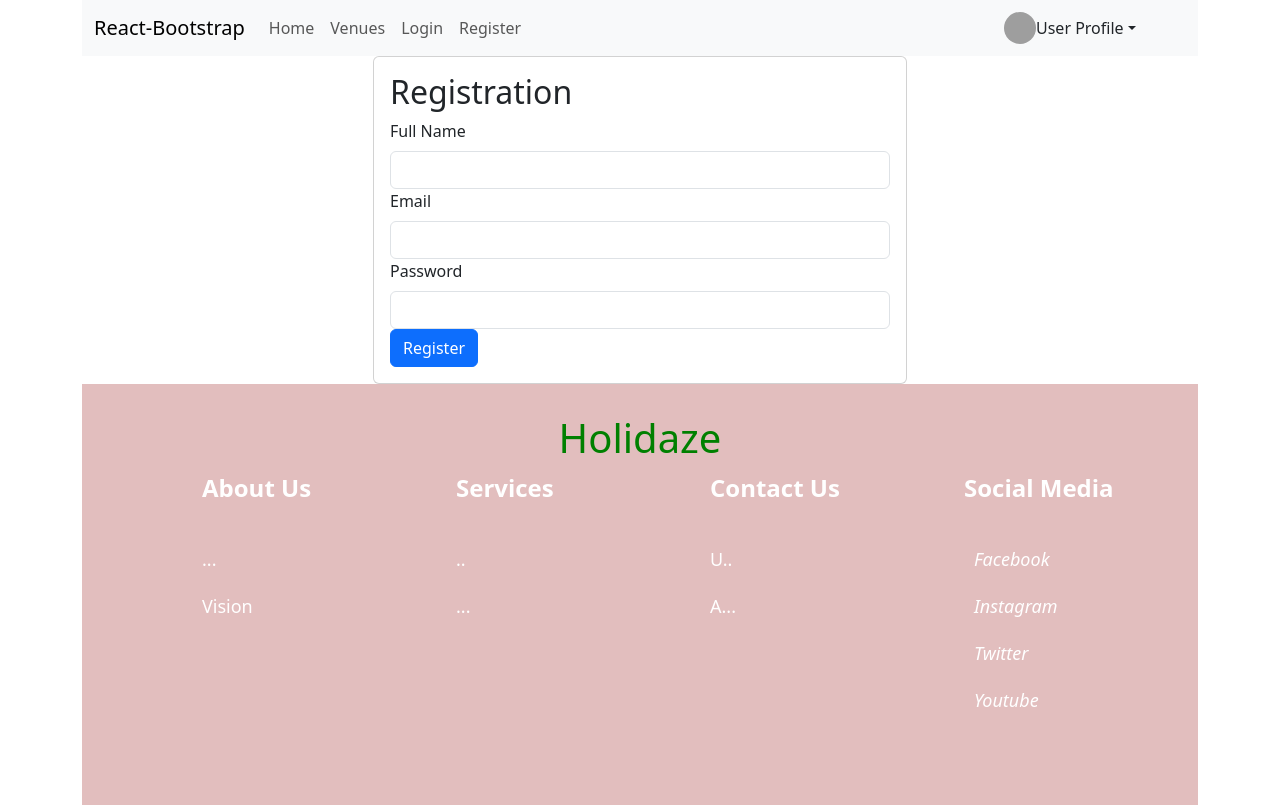
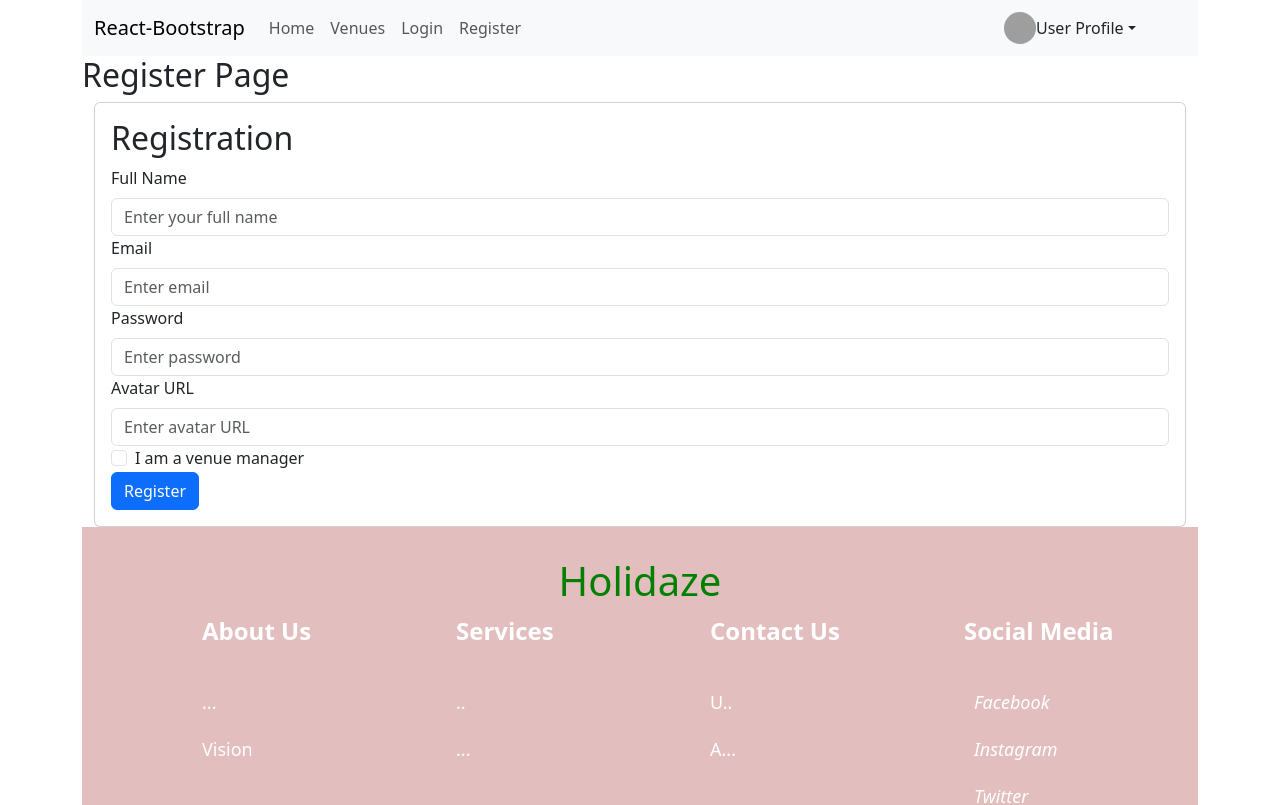
Before and after one commit to Enirose/holidaze-final_project, a React (Vite) app: page /register in a window 1280 px wide. Shown: the top 805 px of the page. Built offline with nearby package versions, Linux system fonts and the light colour scheme; grey boxes are pictures that could not be loaded.

Commit message:
registration page  is finally working

```diff
--- a/src/components/form/login/index.jsx
+++ b/src/components/form/login/index.jsx
@@ -15,7 +15,7 @@ const Schema = yup.object ({
 });
 
 /**
- * Component for login Form
+ * Components for login Form
  * @returns
  */
 
--- a/src/components/form/register/index.jsx
+++ b/src/components/form/register/index.jsx
@@ -0,0 +1,142 @@
+import React, { useState } from 'react';
+import { useForm } from 'react-hook-form';
+import { Container, Row, Col, Card, Form, Button } from 'react-bootstrap';
+import { yupResolver } from '@hookform/resolvers/yup';
+import * as yup from 'yup';
+import { RegisterUser } from '../../../posts/auth/register';
+import { useNavigate } from 'react-router-dom';
+
+const emailRegex = /^[\w\-.]+@stud.noroff.no$/;
+
+const Schema = yup.object({
+  name: yup
+    .string()
+    .trim()
+    .min(3, 'Must be at least 3 characters long')
+    .max(30, 'Your name must be 30 characters or less')
+    .matches(/^[a-zA-Z_]*$/, 'Valid characters: a-z, A-Z, and underscore.')
+    .required('Enter your name'),
+  email: yup.string().matches(emailRegex, 'Enter a valid email address').required(),
+  password: yup
+    .string()
+    .min(8, 'Password must be at least 8 characters')
+    .max(20, 'Password must be 20 characters or less')
+    .required('Enter a password'),
+  avatar: yup.string().url().required('Please use a valid image URL'),
+  venueManager: yup.boolean().required('Select whether you are a venue manager'),
+});
+
+export default function RegisterListener() {
+  const { register, handleSubmit, formState: { errors } } = useForm({
+    resolver: yupResolver(Schema),
+  });
+
+  const [isLoading, setIsLoading] = useState(false);
+  const [isError, setIsError] = useState(false);
+  const navigate = useNavigate()
+
+  const onSubmit = async (data) => {
+    const venueManager = data.venueManager || false; // Set to false if checkbox is not checked
+     console.log('Data being sent to the server:', data);// RegisterUser(data)
+    try {
+      const result = await RegisterUser({...data, venueManager });
+      console.log('Response from server:', result);
+      setIsLoading(false);
+
+      if (result.success) {
+        // Registration successful, you can handle this as needed
+        // For example, show a success message or redirect the user
+        navigate('/login');
+      } else {
+        setIsLoading(false);
+        setIsError(true);
+      }
+    } catch (error) {
+      console.error('Error during registration:', error);
+      setIsLoading(false);
+      setIsError(true);
+    }
+  };
+
+  return (
+    <Container>
+      <Row>
+        <Col>
+          <Card>
+            <Card.Body>
+              <h2>Registration</h2>
+              <Form onSubmit={handleSubmit(onSubmit)}>
+                <Form.Group controlId="formBasicFullName">
+                  <Form.Label>Full Name</Form.Label>
+                  <Form.Control
+                    type="text"
+                    placeholder="Enter your full name"
+                    {...register('name')}
+                  />
+                  <Form.Text className="text-danger">
+                    {errors.fullName?.message}
+                  </Form.Text>
+                </Form.Group>
+
+                <Form.Group controlId="formBasicEmail">
+                  <Form.Label>Email</Form.Label>
+                  <Form.Control
+                    type="email"
+                    placeholder="Enter email"
+                    {...register('email')}
+                  />
+                  <Form.Text className="text-danger">
+                    {errors.email?.message}
+                  </Form.Text>
+                </Form.Group>
+
+                <Form.Group controlId="formBasicPassword">
+                  <Form.Label>Password</Form.Label>
+                  <Form.Control
+                    type="password"
+                    placeholder="Enter password"
+                    {...register('password')}
+                  />
+                  <Form.Text className="text-danger">
+                    {errors.password?.message}
+                  </Form.Text>
+                </Form.Group>
+
+                <Form.Group controlId="formBasicAvatar">
+                  <Form.Label>Avatar URL</Form.Label>
+                  <Form.Control
+                    type="url"
+                    placeholder="Enter avatar URL"
+                    {...register('avatar')}
+                  />
+                  <Form.Text className="text-danger">
+                    {errors.avatar?.message}
+                  </Form.Text>
+                </Form.Group>
+                <Form.Group controlId="formBasicVenueManager">
+                    <Form.Check
+                        type="checkbox"
+                        label="I am a venue manager"
+                        {...register('venueManager')}
+                    />
+                    <Form.Text className="text-danger">
+                        {errors.venueManager?.message}
+                    </Form.Text>
+                </Form.Group>
+
+                <Button variant="primary" type="submit" disabled={isLoading}>
+                  {isLoading ? 'Registering...' : 'Register'}
+                </Button>
+                {isError && (
+                  <div className="mt-2 text-danger">
+                    Registration failed. Please try again later.
+                  </div>
+                )}
+              </Form>
+            </Card.Body>
+          </Card>
+        </Col>
+      </Row>
+    </Container>
+  );
+}
--- a/src/pages/register/index.jsx
+++ b/src/pages/register/index.jsx
@@ -1,109 +1,48 @@
-import React from 'react';
-import { useForm } from 'react-hook-form';
-import * as yup from 'yup';
-import {yupResolver} from '@hookform/resolvers/yup';
+import React, { useState } from 'react';
+import { Alert } from 'react-bootstrap';
 import { RegisterUser } from '../../posts/auth/register';
-import {Container, Row, Col, Form, Button, Card} from 'react-bootstrap';
+import RegisterListener from '../../components/form/register';
 
 
-const Schema = yup.object ({
-    fullName: yup
-        .string()
-        .trim()
-        .min(3, 'Must be at least 3 characters long')
-        .max(30, 'Your name must be 30 character or less')
-        .matches(/^[a-zA-Z_]*$/, "Valid characters: a-z, A-Z and underscore.")
-        .required('Enter your name'),
-    email: yup
-        .string()
-        .matches(/^[\w\-.]+@stud.noroff.no$/, "Enter valid email address")
-        .required('Enter a valid email address'),
-    password: yup
-        .string()
-        .min(8,'Password must be min. 8 character')
-        .max(20, 'Make sure your password has 25 characters or less')
-        .required('Enter a password'),
-    avatar: yup
-        .string()
-        .url()
-        .required('Please use a valid image url'),
+export default function RegisterPage() {
+  const [registerResult, setRegisterResult] = useState(null);
+
+  const handleRegister = async (data) => {
+    try {
+      const result = await RegisterUser(data,);
+
+      if (result.success) {
+        setRegisterResult({
+          success: true,
+          message: 'Registration successful. Redirecting to login...',
         });
 
-export default function RegisterListener () {
-    const {register, handleSubmit, formState:{ errors }, } = useForm({ resolver: yupResolver (Schema) })
+         // Redirect to the login page or any other page
 
-    async function onSubmit(data){
-        try {
-            const result = await RegisterUser(data);
-            if (result){
-                alert('Registration complete');
       } else {
-                alert('Registration failed. Please try again later.');
+        setRegisterResult({
+          success: false,
+          message: result.message || 'Registration failed. Please try again later.',
+        });
       }
     } catch (error) {
-            console.error('Error during registration', error);
-            alert('Registration failed. Please try again later.');
+      console.error('Error during registration:', error);
+      setRegisterResult({
+        success: false,
+        message: 'Registration failed. Please try again later.',
+      });
     }
-    }
+  };
 
   return (
-
-        <Container>
-            <Row>
-                <Col md={{ span: 6, offset: 3 }}>
-                    <Card >
-                        <Card.Body>
-                            <h2>Registration</h2>
-                            <Form onSubmit={handleSubmit(onSubmit)}>
-                                <Form.Group controlId="formbasicFullName">
-                                    <Form.Label>Full Name</Form.Label>
-                                    <Form.Control
-                                        {...register("fullName")}
-                                        type="text"
-                                        name="fullName"
-                                    />
-                                    <Form.Text>{errors.fullName?.message}</Form.Text>
-                                </Form.Group>
-
-                                <Form.Group controlId="FormEmail">
-                                    <Form.Label>Email</Form.Label>
-                                    <Form.Control
-                                        {...register("email")}
-                                        type="email"
-                                        name="email"
-                                    />
-                                    <Form.Text>{errors.email?.message}</Form.Text>
-                                </Form.Group>
-
-                                <Form.Group controlId="FormPassword">
-                                    <Form.Label>Password</Form.Label>
-                                    <Form.Control
-                                        {...register("password")}
-                                        type="password"
-                                        name="password"
-                                    />
-                                    <Form.Text>{errors.password?.message}</Form.Text>
-                                </Form.Group>
-
-                                {/* <Form.Group controlId="FormAvatar">
-                                    <Form.Label>Avatar URL</Form.Label>
-                                    <Form.Control
-                                        {...register("avatar")}
-                                        type="url"
-                                        name="avatar"
-                                    />
-                                    <Form.Text>{errors.avatar?.message}</Form.Text>
-                                </Form.Group> */}
-
-                                <Button type="submit" variant="primary">
-                                    Register
-                                </Button>
-                            </Form>
-                        </Card.Body>
-                    </Card>
-
-                </Col>
-            </Row>
-        </Container>
+    <div>
+      <h2>Register Page</h2>
+      {registerResult && (
+        <Alert variant={registerResult.success ? 'success' : 'danger'}>
+          {registerResult.message}
+        </Alert>
+      )}
+      <RegisterListener onRegister={handleRegister} />
+    </div>
   );
 }
--- a/src/posts/auth/register.jsx
+++ b/src/posts/auth/register.jsx
@@ -1,61 +1,37 @@
-import { registerUrl } from "../../components/constants/constantsUrl";
+import { registerUrl } from '../../components/constants/constantsUrl';
+
 
 /**
- * This function sends the registered users info / data to the API
- * Register user data to API
- * @param {string} url
- * @param {object} user
- */
+  * Register user data!
+  * Whether the user is a venue manager (true or false)
+  * @param {*} userData
+  * @param {boolean} venueManager
+  * @returns
+  */
 
-
-// export async function RegisterUser(user) {
-//     const method = 'post';
-
-//     try {
-//         const response = await fetch(registerUrl, {
-//             method,
-//             headers: {
-//                 'Content-Type': 'application/json',
-//             },
-//             body: JSON.stringify(user)
-//         });
-
-//         const result = await response.json();
-
-//         if (response.ok) {
-//             alert('Registration complete');
-//             return result;
-
-//         } else {
-//             alert('Something went wrong! Please try again!');
-//             return false;
-//         }
-//     } catch (error) {
-//         console.error('Error during registration:', error);
-//         throw error; // Rethrow the error for better error handling
-//     }
-
-// }
-
-export async function RegisterUser(user) {
+export async function RegisterUser(userData) {
   const method = 'post';
 
   try {
-    const response = await fetch(registerUrl, {
+    const response = await fetch( registerUrl, {
       method,
       headers: {
         'Content-Type': 'application/json',
       },
-      body: JSON.stringify(user),
+      body: JSON.stringify(userData),
     });
 
     if (response.ok) {
-      return true;
+      // Registration successful
+      return { success: true };
     } else {
-      return false;
+      // Registration failed
+      const data = await response.json();
+      console.error('Registration failed:', data);
+      return { success: false, message: data.message || 'Registration failed.' };
     }
   } catch (error) {
     console.error('Error during registration:', error);
-    throw error; // Rethrow the error for better error handling
+    return { success: false, message: 'Registration failed. Please try again later.' };
   }
 }
```
Lines whose indentation alone changed are shown as unchanged.
